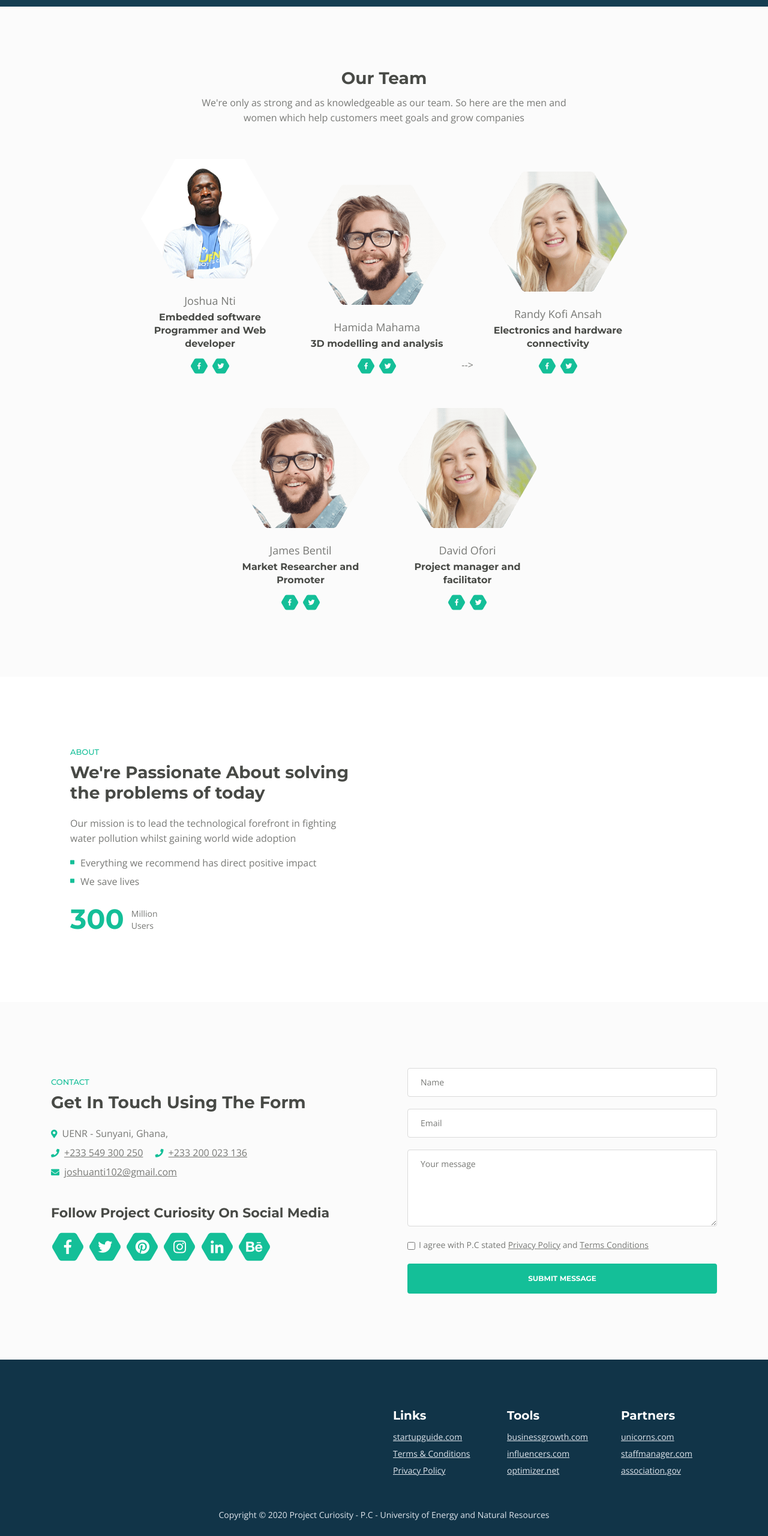
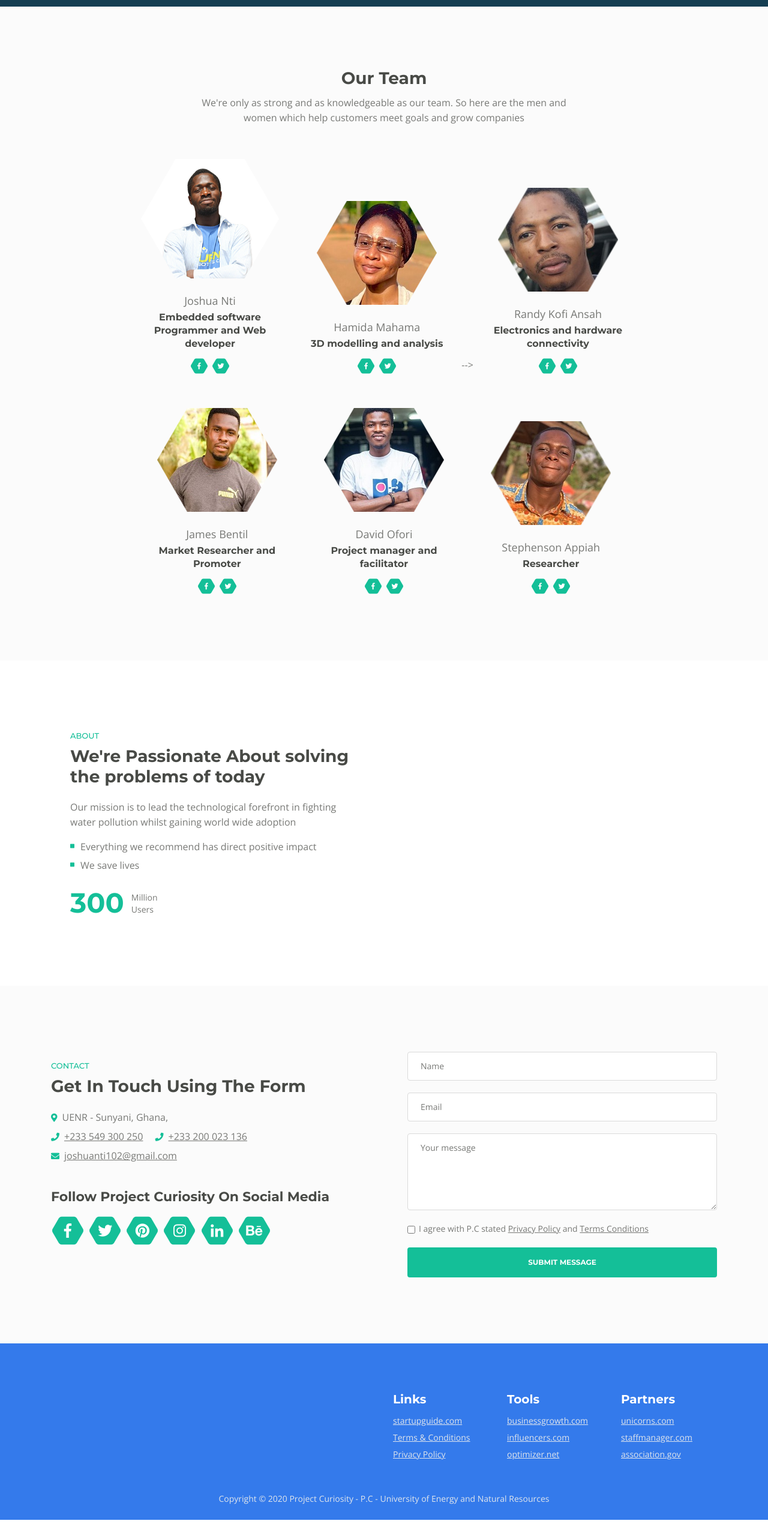
Before and after one commit to Joshua-Nti/ProjectCuriosity, a plain HTML site: page index.html in a window 1280 px wide. Shown: the part 2902-5462 px from the top of the page at 60% size. After the commit the page ends 5435 px from the top, so only its background shows below. Drawn offline with nearby package versions, Linux system fonts and the light colour scheme.

Commit message:
Major Changes

```diff
--- a/css/styles.css
+++ b/css/styles.css
@@ -587,7 +587,8 @@ input[type='checkbox'] {
 	right: 0;
 	bottom: 0;
 	left: 0;
-	background: #113448;
+	background: #347aeb
+;
 }
 
 .spinner {
@@ -644,7 +645,7 @@ input[type='checkbox'] {
 .navbar-custom {
 	padding-top: 0.375rem;
 	padding-bottom: 0.375rem;
-	background-color: #113448;
+	background-color: #347aeb;
 	box-shadow: 0 0.0625rem 0.375rem 0 rgba(0, 0, 0, 0.1);
 	font: 600 0.875rem/0.875rem "Open Sans", sans-serif;
 	transition: all 0.2s;
@@ -710,7 +711,7 @@ input[type='checkbox'] {
 	margin-top: 0;
 	border: none;
 	border-radius: 0.25rem;
-	background-color: #113448;
+	background-color: #347aeb;
 }
 
 .navbar-custom .dropdown-item {
@@ -719,7 +720,7 @@ input[type='checkbox'] {
 }
 
 .navbar-custom .dropdown-item:hover {
-	background-color: #113448;
+	background-color: #347aeb;
 }
 
 .navbar-custom .dropdown-item .item-text {
@@ -1716,7 +1717,7 @@ input[type='checkbox'] {
 /**********************/
 .footer {
 	padding-top: 5rem;
-	background-color: #113448;
+	background-color: #347aeb;
 }
 
 .footer .text-container {
@@ -1741,7 +1742,7 @@ input[type='checkbox'] {
 .copyright {
 	padding-top: 1rem;
 	padding-bottom: 0.5rem;
-	background-color: #113448;
+	background-color: #347aeb;
 	text-align: center;
 }
 
@@ -1882,7 +1883,7 @@ a:hover.back-to-top {
 	.navbar-custom.top-nav-collapse {
         padding: 0.375rem 1.5rem 0.375rem 2rem;
 		box-shadow: 0 0.0625rem 0.375rem 0 rgba(0, 0, 0, 0.1);
-		background-color: #113448;
+		background-color: #347aeb;
 	}
 
 	.navbar-custom.top-nav-collapse .navbar-brand.logo-text {
--- a/index.html
+++ b/index.html
@@ -922,9 +922,7 @@
                             <img class="img-fluid" src="images/team-2.png" alt="alternative">
                         </div> <!-- end of image wrapper -->
                         <p class="p-large">Joshua Nti</p>
-                        <p class="job-title">Embedded software Programmer and Web developer
-
-</p>
+                        <p class="job-title">Embedded software Programmer and Web developer</p>
                         <span class="social-icons">
                             <span class="fa-stack">
                                 <a href="#your-link">
@@ -947,7 +945,7 @@
 
                     <div class="team-member">
                         <div class="image-wrapper">
-                            <img class="img-fluid" src="images/team-3.png" alt="alternative">
+                            <img class="img-fluid" src="images/hamida.png" alt="alternative">
                         </div> <!-- end of image wrapper -->
                         <p class="p-large">Hamida Mahama</p>
                         <p class="job-title">3D modelling and analysis</p>
@@ -974,7 +972,7 @@
                     <!-- Team Member -->
                     <div class="team-member">
                         <div class="image-wrapper">
-                            <img class="img-fluid" src="images/team-4.png" alt="alternative">
+                            <img class="img-fluid" src="images/randy.png" alt="alternative">
                         </div> <!-- end of image wrapper -->
                         <p class="p-large">Randy Kofi Ansah</p>
                         <p class="job-title">Electronics and hardware connectivity</p>
@@ -998,7 +996,7 @@
                                         <!-- Team Member -->
                     <div class="team-member">
                         <div class="image-wrapper">
-                            <img class="img-fluid" src="images/team-3.png" alt="alternative">
+                            <img class="img-fluid" src="images/james.png" alt="alternative">
                         </div> <!-- end of image wrapper -->
                         <p class="p-large">James Bentil</p>
                         <p class="job-title">Market Researcher and Promoter</p>
@@ -1022,10 +1020,34 @@
                     <!-- Team Member -->
                     <div class="team-member">
                         <div class="image-wrapper">
-                            <img class="img-fluid" src="images/team-4.png" alt="alternative">
+                            <img class="img-fluid" src="images/david.png" alt="alternative">
                         </div> <!-- end of image wrapper -->
                         <p class="p-large">David Ofori</p>
                         <p class="job-title">Project manager and facilitator</p>
+                        <span class="social-icons">
+                            <span class="fa-stack">
+                                <a href="#your-link">
+                                    <span class="hexagon"></span>
+                                    <i class="fab fa-facebook-f fa-stack-1x"></i>
+                                </a>
+                            </span>
+                            <span class="fa-stack">
+                                <a href="#your-link">
+                                    <span class="hexagon"></span>
+                                    <i class="fab fa-twitter fa-stack-1x"></i>
+                                </a>
+                            </span>
+                        </span>
+                    </div> <!-- end of team-member -->
+
+
+                    <!-- Team Member -->
+                    <div class="team-member">
+                        <div class="image-wrapper">
+                            <img class="img-fluid" src="images/steph.png" alt="alternative">
+                        </div> <!-- end of image wrapper -->
+                        <p class="p-large">Stephenson Appiah</p>
+                        <p class="job-title">Researcher</p>
                         <span class="social-icons">
                             <span class="fa-stack">
                                 <a href="#your-link">
```
Also changed, not shown: images/Picture1.jpg (deleted), images/david.png (added), images/hamida.png (added), images/james.png (added), images/logo1.png (deleted), images/logo2.png (deleted), images/randy.png (added), images/render-removebg-preview.png (deleted), images/steph.png (added), images/team-.png (deleted), images/team-1.png (deleted), images/team-3.png (deleted), images/team-4.png (deleted).
